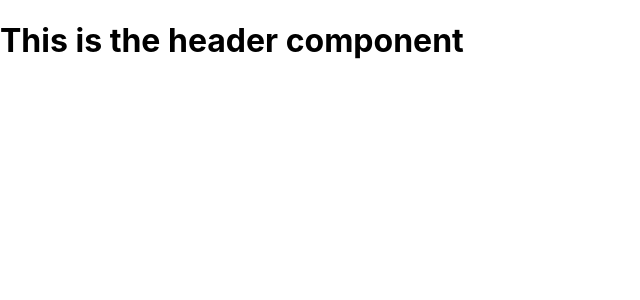
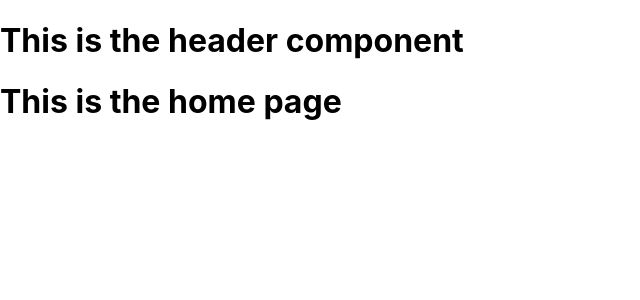
Before and after one commit to douglas86/fedsa-project-1-nextjs, a Next.js app: page / in a window 1280 px wide. Shown: the top 300 px of the page, without its empty margins (0-640 px from the left). Built offline with nearby package versions, Linux system fonts and the light colour scheme.

Commit message:
Created a Layout component for header and footer

```diff
--- /dev/null
+++ b/components/Layout.jsx
@@ -0,0 +1,12 @@
+import Header from './header';
+
+const Layout = ({ children }) => {
+    return (
+        <>
+            <Header />
+            <main>{children}</main>
+        </>
+    );
+};
+
+export default Layout;
--- a/pages/_app.js
+++ b/pages/_app.js
@@ -1,7 +1,12 @@
-import '../styles/globals.css'
+import '../styles/globals.css';
+import Layout from '../components/Layout';
 
 function MyApp({ Component, pageProps }) {
-  return <Component {...pageProps} />
+    return (
+        <Layout>
+            <Component {...pageProps} />
+        </Layout>
+    );
 }
 
-export default MyApp
+export default MyApp;
--- a/pages/index.jsx
+++ b/pages/index.jsx
@@ -1,9 +1,7 @@
-import Header from '../components/header';
-
 const Home = () => {
     return (
         <>
-            <Header />
+            <h1>This is the home page</h1>
         </>
     );
 };
```
